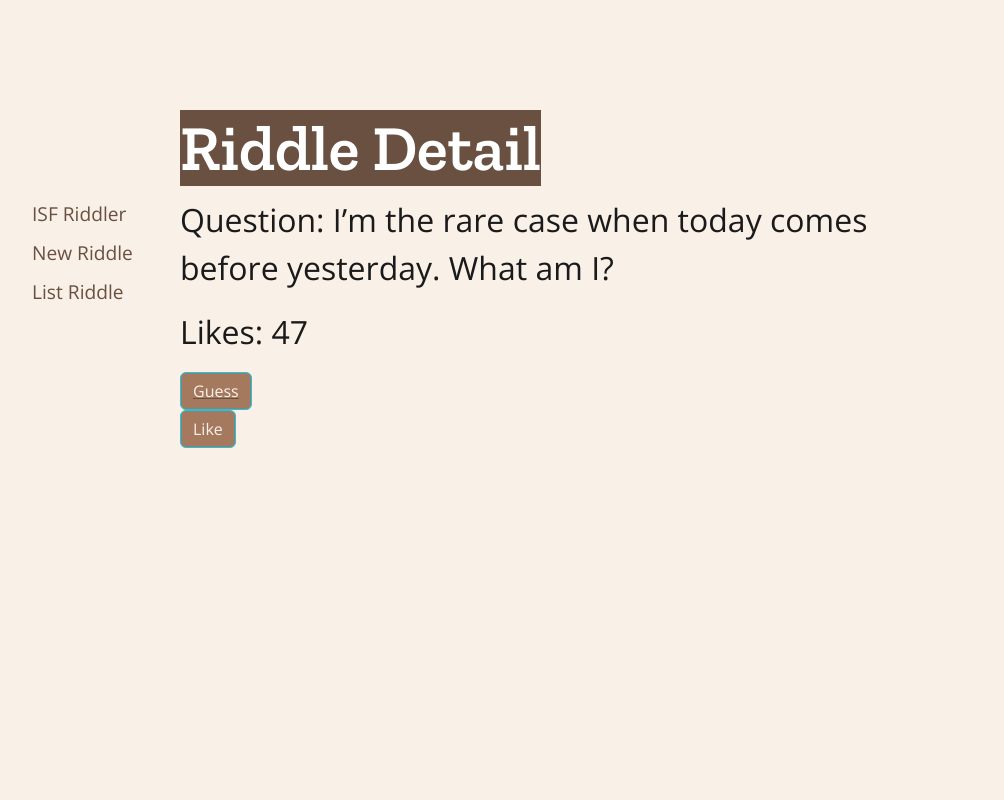
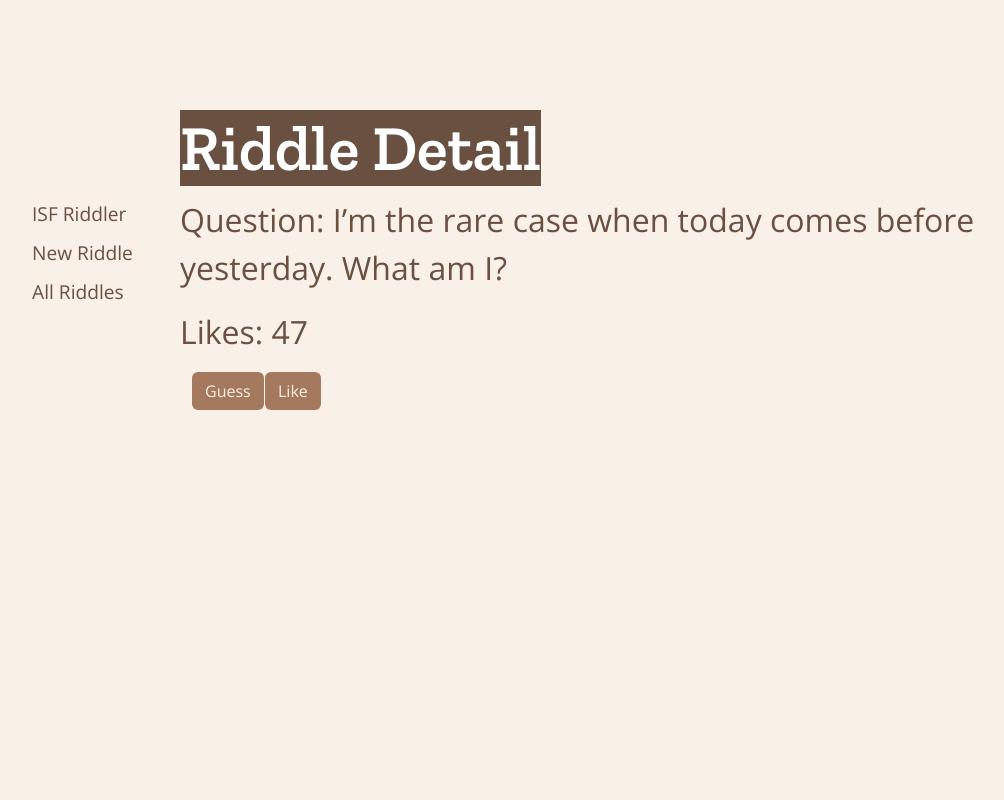
Before and after one commit to the-isf-academy/lab_riddler_tracks, a Django app: page /riddle/detail/1/ in a window 1280 px wide. Shown: the whole page, without its empty margins (112-1116 px from the left). Run offline with Django 4.2, Linux system fonts and the light colour scheme; data comes from the database, SQL or seed files in the repository; both versions use the stored data as it was after the commit; some libraries are stand-ins or nearby versions.

Commit message:
fixing formatting with buttonsg

```diff
--- a/riddle_app/static/style.css
+++ b/riddle_app/static/style.css
@@ -1,8 +1,9 @@
 @import url('https://fonts.googleapis.com/css2?family=Open+Sans:wght@300;400&family=Zilla+Slab:wght@400;600&display=swap');
 
 :root {
-    --primary-color: rgb(105, 80, 65);
-    --secondary-color: rgb(165, 121, 94);
+    --color1: rgb(105, 80, 65);
+    --color2: rgb(165, 121, 94);
+    --color3: rgb(249, 240, 231);
 
 }
 
@@ -10,6 +11,7 @@
 p{
     font-size: 2em;
     font-weight: 300;
+    color: var(--color1)
 }
 
 h1{
@@ -18,14 +20,13 @@ h1{
     font-size: 4em;
     line-height: 1.5em;
     display: inline;
-    background: var(--primary-color);
+    background: var(--color1);
     color: #ffffff;
 
 }
 
 body{
-    background-color: rgb(249, 240, 231);
-    color: rgb(26, 26, 26);
+    background-color: var(--color3);
     font-family: 'Open Sans', sans-serif;
     margin-top: 100px;
     margin-left: 100px;
@@ -39,11 +40,11 @@ body{
 .navigation a{
     text-decoration: none;
     font-size: 1.2em;
-    color: rgb(105, 80, 65);
+    color: var(--color1);
 }
 
 .navigation a:hover{
-    color: rgb(165, 121, 94);
+    color: var(--color2);
 }
 
 .navigation li{
@@ -57,15 +58,19 @@ body{
 }
 
 .btn{
-    background-color:rgb(165, 121, 94);
-    color: rgb(246, 243, 235);
+    background-color:var(--color2);
+    color: var(--color3);
     display: inline;
 }
 
+.btn a, .btn a:hover{
+    text-decoration: none;
+    color: var(--color3);
+}
+
 .btn:hover{
-    background-color:rgb(113, 81, 61);
-    color: rgb(246, 243, 235);
-
+    background-color:var(--color1);
+    color: var(--color1);
 }
 
 input, select {
@@ -75,27 +80,37 @@ input, select {
 }
 
 a{
-    color: var(--primary-color);
+    color: var(--color1);
 }
 
 a:hover{
-    color:var(--secondary-color);
+    color:var(--color2);
 }
 
 
 /* for mobile */
 
-@media (max-width: 992px) {
+
+ @media (max-width: 769px) {
     .container, .row{
         display: inline-block;
+        width: 100%;
     }
 
-    .navigation li{
-        display: inline-block;
+
+
+    .navigation{
+        margin-top: 10px;
+    }
+
+
+    .navigation li a{
+        display: block;
 
     }
 
     body{
+        margin-top: 0px;
         margin-left: 50px;
         width: 100%
         /* margin-right: 50px; */
--- a/riddle_app/templates/base.html
+++ b/riddle_app/templates/base.html
@@ -28,7 +28,7 @@
 
 
       </div>
-    <div class="col-8">
+    <div class="col">
 
     {% block content %}
     {% endblock %}
--- a/riddle_app/templates/index.html
+++ b/riddle_app/templates/index.html
@@ -3,6 +3,6 @@
 {% block content %}
     <h1>ISF Riddler</h1>
 
-    <p>Welcome to the ISF Riddler!</p>
+    <p>🧐 Welcome to the ISF Riddler!</p>
 
 {% endblock %}
--- a/riddle_app/templates/navigation.html
+++ b/riddle_app/templates/navigation.html
@@ -2,7 +2,5 @@
 <ul class="navigation position-sticky">
     <li><a  href="{% url 'index' %}">ISF Riddler</a></li>
     <li><a href="{% url 'riddle-new' %}">New Riddle</a></li>
-    <li><a href="{% url 'riddle-list' %}">List Riddle</a></li>
-
-
+    <li><a href="{% url 'riddle-list' %}">All Riddles</a></li>
 </ul>
--- a/riddle_app/templates/riddle_detail.html
+++ b/riddle_app/templates/riddle_detail.html
@@ -7,14 +7,23 @@
     <p><b>Question:</b> {{ riddle.question }}</p>
     <p><b>Likes:</b> {{ riddle.likes }}</p>
 
+   <div class="container">
+    <div class="row justify-content-start">
+        <div class="col-1 pl-0">
+            <button class="btn shadow-none"><a href="{% url 'riddle-guess' pk=riddle.id %}">Guess</a></button>
 
-    <a href="{% url 'riddle-guess' pk=riddle.id %}"><button class="btn btn-info">Guess</button></a>
+        </div>
+        <div class="col-1">
+        <form action="{% url 'riddle-like' object.id %}" method="POST">
+            {% csrf_token %}
+            <button type="submit" name="riddle-id" value="{{object.id}}" class="btn shadow-none">Like</button>
+        </form>
+    </div>
+    </div>
+   </div>
 
 
-    <form action="{% url 'riddle-like' object.id %}" method="POST">
-        {% csrf_token %}
-        <button type="submit" name="riddle-id" value="{{object.id}}" class="btn btn-info">Like</button>
-    </form>
+
 
 
 {% endblock %}
--- a/riddle_app/templates/riddle_guess.html
+++ b/riddle_app/templates/riddle_guess.html
@@ -8,7 +8,7 @@
     {% if message %}
         <p><b>Correct: </b>{{message}}</p>
 
-        <a href="{% url 'riddle-guess' pk=riddle.id %}"><button class="btn btn-info">Guess Again</button></a>
+        <button class="btn shadow-none"><a href="{% url 'riddle-guess' pk=riddle.id %}">Guess Again</a></button>
 
 
     {% else %}
--- a/riddle_app/templates/riddle_list.html
+++ b/riddle_app/templates/riddle_list.html
@@ -1,7 +1,7 @@
 {% extends "base.html" %}
 
 {% block content %}
-    <h1>List of Riddle</h1>
+    <h1>All Riddles</h1>
 
     <ul class="list">
     {% for riddle in object_list %}
```
Also changed, not shown: db.sqlite3.
